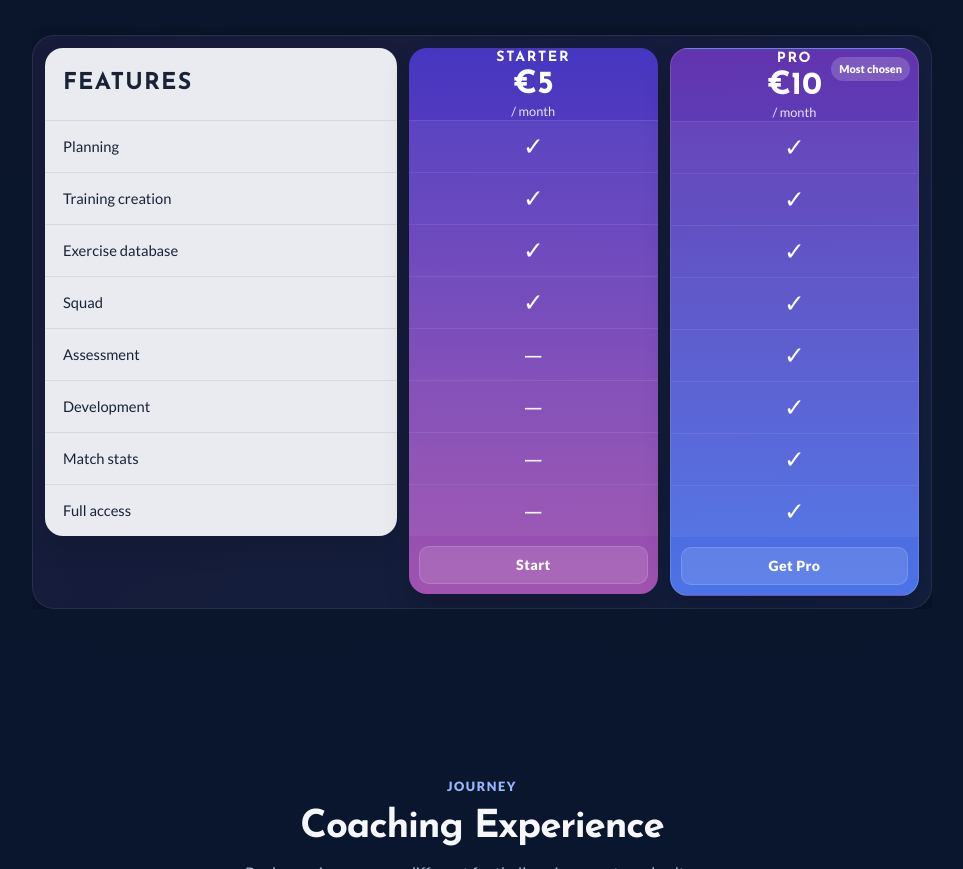
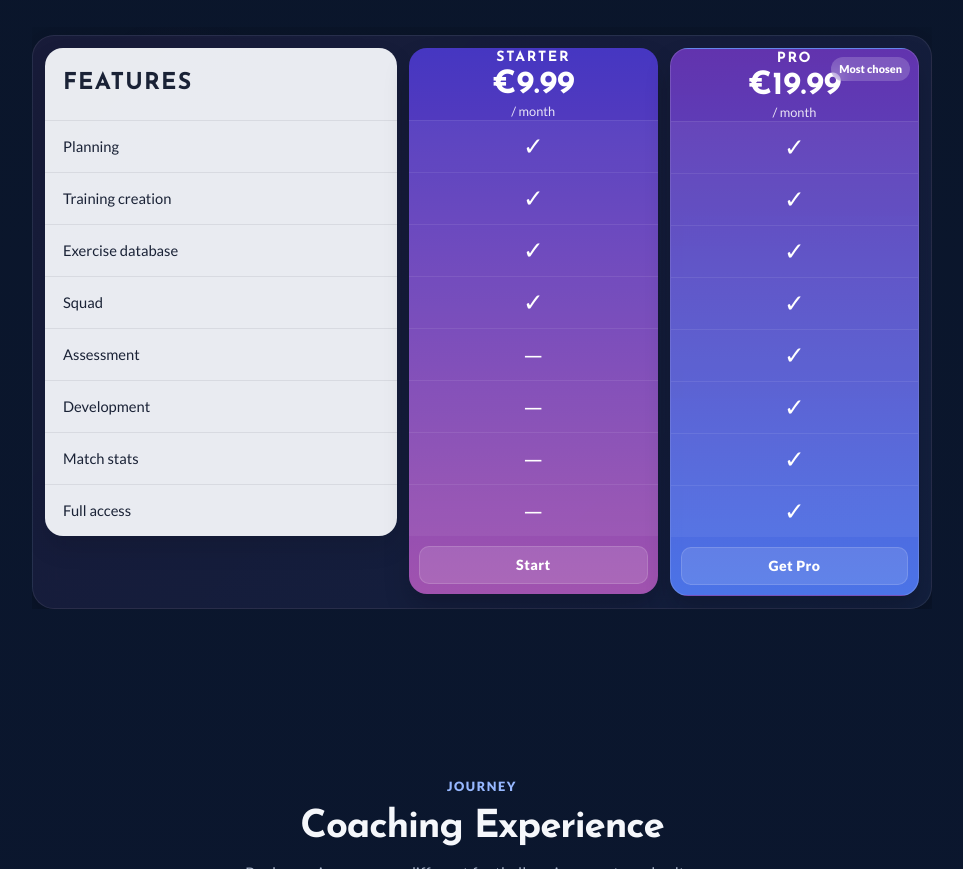
Before and after one commit to rmoniiz/gameplan-landing, a plain HTML site: page en.html in a window 1280 px wide. Shown: the part 4574-5443 px from the top of the page, without its empty margins (158-1121 px from the left). Drawn offline with Linux system fonts and the light colour scheme.

Commit message:
preço atualizado

```diff
--- a/en.html
+++ b/en.html
@@ -298,7 +298,7 @@ either coaches rely on multiple disconnected tools to manage their work, or they
       <div class="pricing-plan starter">
         <div class="pricing-plan-head">
           <span class="plan-name">STARTER</span>
-          <strong class="plan-price">€5</strong>
+          <strong class="plan-price">€9.99</strong>
           <span class="plan-period">/ month</span>
         </div>
 
@@ -320,7 +320,7 @@ either coaches rely on multiple disconnected tools to manage their work, or they
         <div class="pricing-badge">Most chosen</div>
         <div class="pricing-plan-head">
           <span class="plan-name">PRO</span>
-          <strong class="plan-price">€10</strong>
+          <strong class="plan-price">€19.99</strong>
           <span class="plan-period">/ month</span>
         </div>
 
```
Also changed, not shown: index.html (+2 -2 lines).
